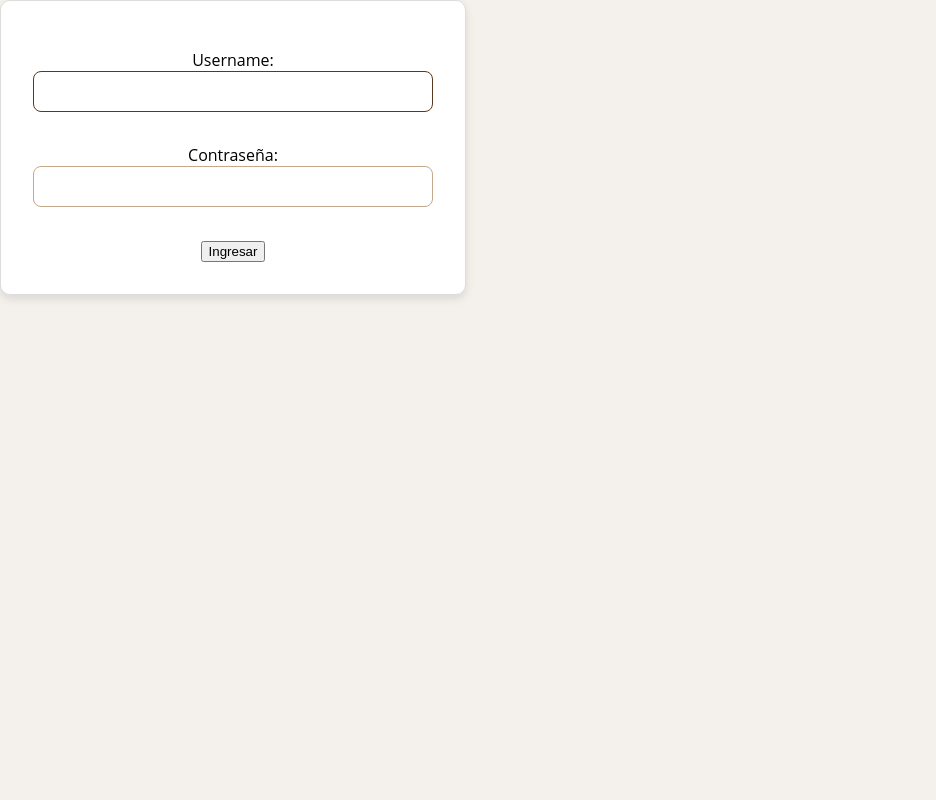
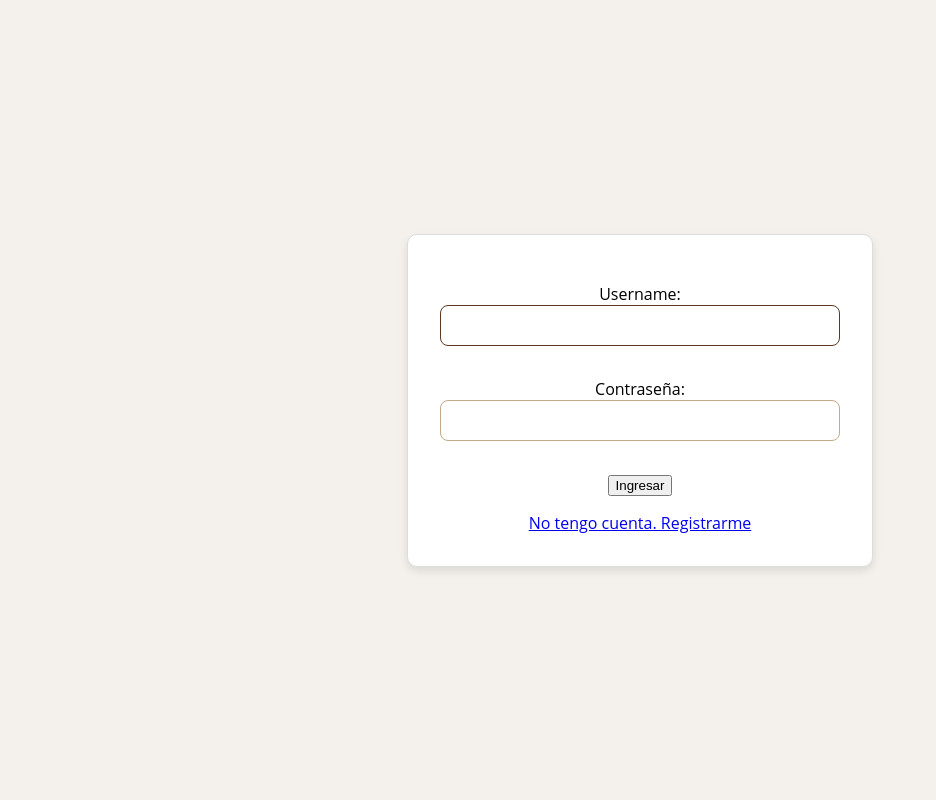
Before and after one commit to JeyKaiser/JO_System, a Django app: page /signin/ in a window 1280 px wide. Shown: the whole page, without its empty margins (0-936 px from the left). Run offline with Django 4.2, Linux system fonts and the light colour scheme.

Commit message:
Diseño signup, signin y asociar crear tarea a proyecto

```diff
--- a/costeo_app/static/styles/main.css
+++ b/costeo_app/static/styles/main.css
@@ -6,6 +6,13 @@ body {
     justify-content: center;
     align-items: center;
     height: 100vh; /* Altura del viewport */
+}
+.main-container{
+    width: 100%;
+    height: 100vh;
+    display:flex;
+    justify-content: center;
+    align-items: center;
 }
 
 .navbar ul {
@@ -45,7 +52,7 @@ body {
 input.input, textarea.input{
     background: wheat;
     padding: 10px;
-    text-align: center;
+    text-align: left;
     display: block;
 }
 
--- a/costeo_app/templates/layouts/base.html
+++ b/costeo_app/templates/layouts/base.html
@@ -24,7 +24,7 @@
             {% if user.is_authenticated %}
                 <li><a href= "{% url 'logout' %}" >       Salir</a></li>
             {% else %}
-                <li><a href= "{% url 'signup' %}" >       Iniciar</a></li>
+                <li><a href= "{% url 'signin' %}" >       Iniciar</a></li>
             {% endif %}
         </ul>
     </nav>
--- a/costeo_app/templates/logout.html
+++ b/costeo_app/templates/logout.html
@@ -9,6 +9,7 @@
     {% extends "layouts/base.html" %}
 
     {% block content %}
+
         <h1>logout</h1>
 
     {% endblock %}
--- a/costeo_app/templates/signin.html
+++ b/costeo_app/templates/signin.html
@@ -9,6 +9,7 @@
     <link rel="stylesheet" href="{% static 'styles/main.css' %}"> <!-- Asegúrate de enlazar el archivo CSS correctamente -->
 </head>
 <body>
+    <div class="main-container">
         {{error}}
         <form class='form-container' action="{% url 'signin' %}" method='POST'>
             {% csrf_token %}
@@ -16,7 +17,12 @@
             <button>
                 Ingresar
             </button>
+            <p></p>
+            <div>
+                <a href="{% url 'signup' %}">No tengo cuenta. Registrarme</a>
+            </div>
 
         </form>
+    </div>
 </body>
 </html>
--- a/costeo_app/templates/signup.html
+++ b/costeo_app/templates/signup.html
@@ -13,8 +13,11 @@
 </head>
 
 <body>
+    <div class="main-container">
         <div class="form-container">
             <h1>Crear cuenta</h1>
+
+            <a href="{% url "signin" %}">Ya tienes una cuenta?</a>
 
             <form action="{% url 'signup' %}" method="POST">
                 {% csrf_token %}
@@ -28,6 +31,8 @@
                 </button>
             </form>
         </div>
+    </div>
+
 </body>
 
 </html>
--- a/costeo_app/templates/tareas/create_task.html
+++ b/costeo_app/templates/tareas/create_task.html
@@ -14,6 +14,12 @@
         <form method="POST" action="">
             {% csrf_token %}
             {{ miFormTask.as_p }}
+
+            <select name="proyectos" id="proyectos">
+                {% for proyecto in proyectos %}
+                    <option value="{{proyecto.id}}">{{proyecto.nombre_proyecto}}</option>
+                {% endfor %}
+            </select>
             <button>
                 Save
             </button>
--- a/costeo_app/urls.py
+++ b/costeo_app/urls.py
@@ -4,6 +4,7 @@ from . import views
 #coments
 urlpatterns = [
     path('', views.signup, name='signup'),
+    path('signin/', views.signin, name='signin'),
     path('index/', views.index, name='index'),
     path('proyecto/', views.proyecto, name='proyecto'),
     path('proyecto/<int:id>', views.project_detail, name='project_detail'),
@@ -12,6 +13,5 @@ urlpatterns = [
     path('create_project/', views.create_project, name='create_project'),
     path('about/', views.about, name='about'),
     path('logout/', views.signout, name='logout'),
-    path('signin/', views.signin, name='signin'),
 
 ]
--- a/costeo_app/views.py
+++ b/costeo_app/views.py
@@ -32,25 +32,36 @@ def proyecto(request):
 
 def tasks(request):
     tareas = list(Task.objects.values())
+
+
     return render(request, 'tareas/tasks.html', {
-        'mitarea': tareas
+        'mitarea': tareas,
+
     })
 
 
 def create_task(request):
     if request.method == 'GET':
+
+
+
+        proyectos = Proyecto.objects.all()
         # show interface
         return render(request, 'tareas/create_task.html', {
-            'miFormTask': CreateNewTask()
+            'miFormTask': CreateNewTask(),
+            'proyectos': proyectos,
         })
         # print(request.GET)                                # Esto no genera error, solo imprime el diccionario
     else:
+
+        print(request.POST)
         # Devuelve '' si 'titulo' no está en la solicitud
         titulo = request.POST.get('titulo', '')
         # Devuelve '' si 'descripcion' no está en la solicitud
         descripcion = request.POST.get('descripcion', '')
+        proyectooo = Proyecto.objects.get(id=request.POST.get('proyectos'))
         Task.objects.create(
-            titulo=titulo, descripcion=descripcion, proyecto_id=2)
+            titulo=titulo, descripcion=descripcion, proyecto=proyectooo)
         return redirect('tasks')
 
 
@@ -113,7 +124,7 @@ def signup(request):
 def signout(request):
     logout(request)
     print('Salir de la sesión')
-    return redirect('signup')
+    return redirect('signin')
 
 
 def signin(request):
```
Lines whose indentation alone changed are shown as unchanged.
